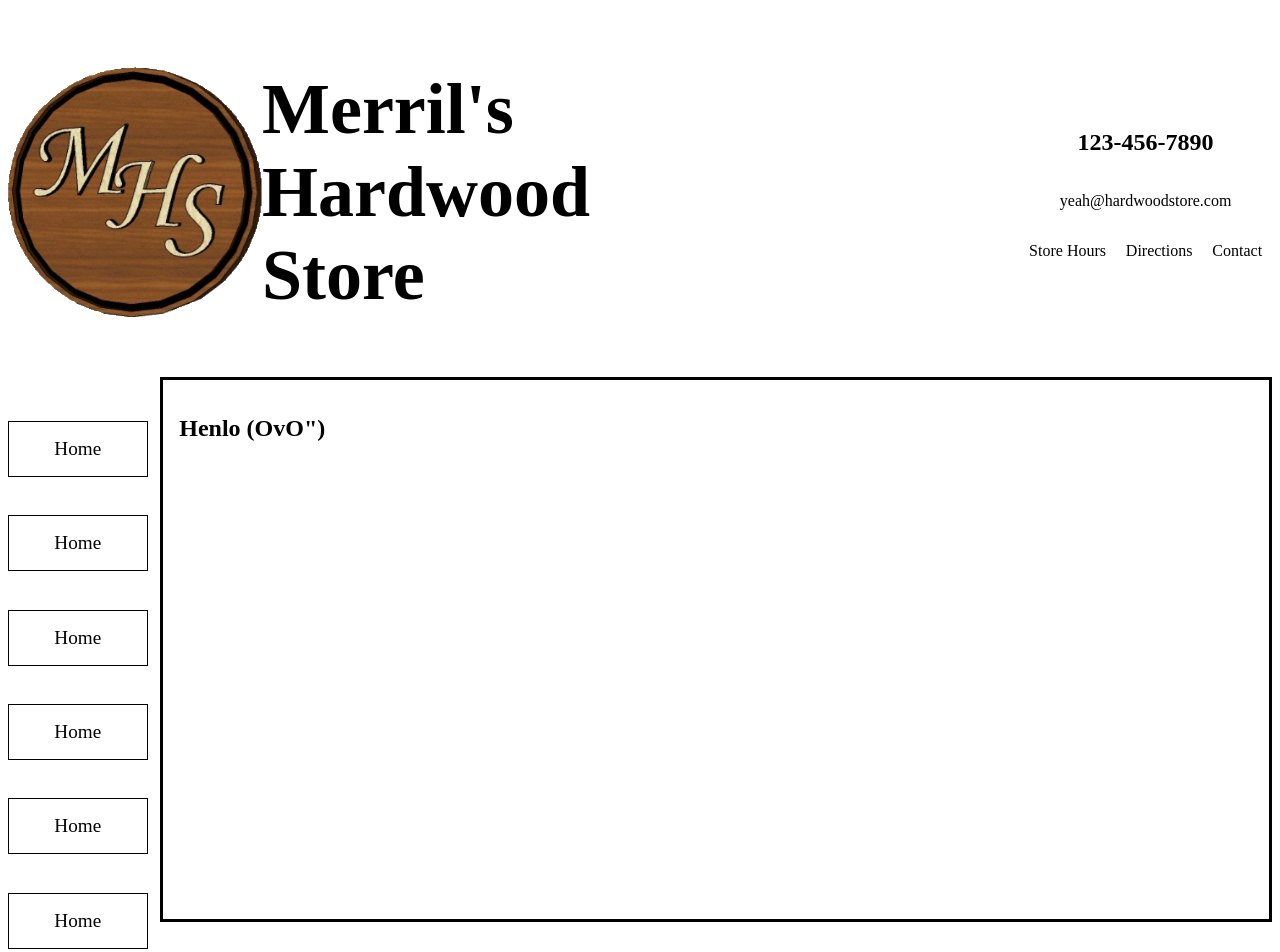
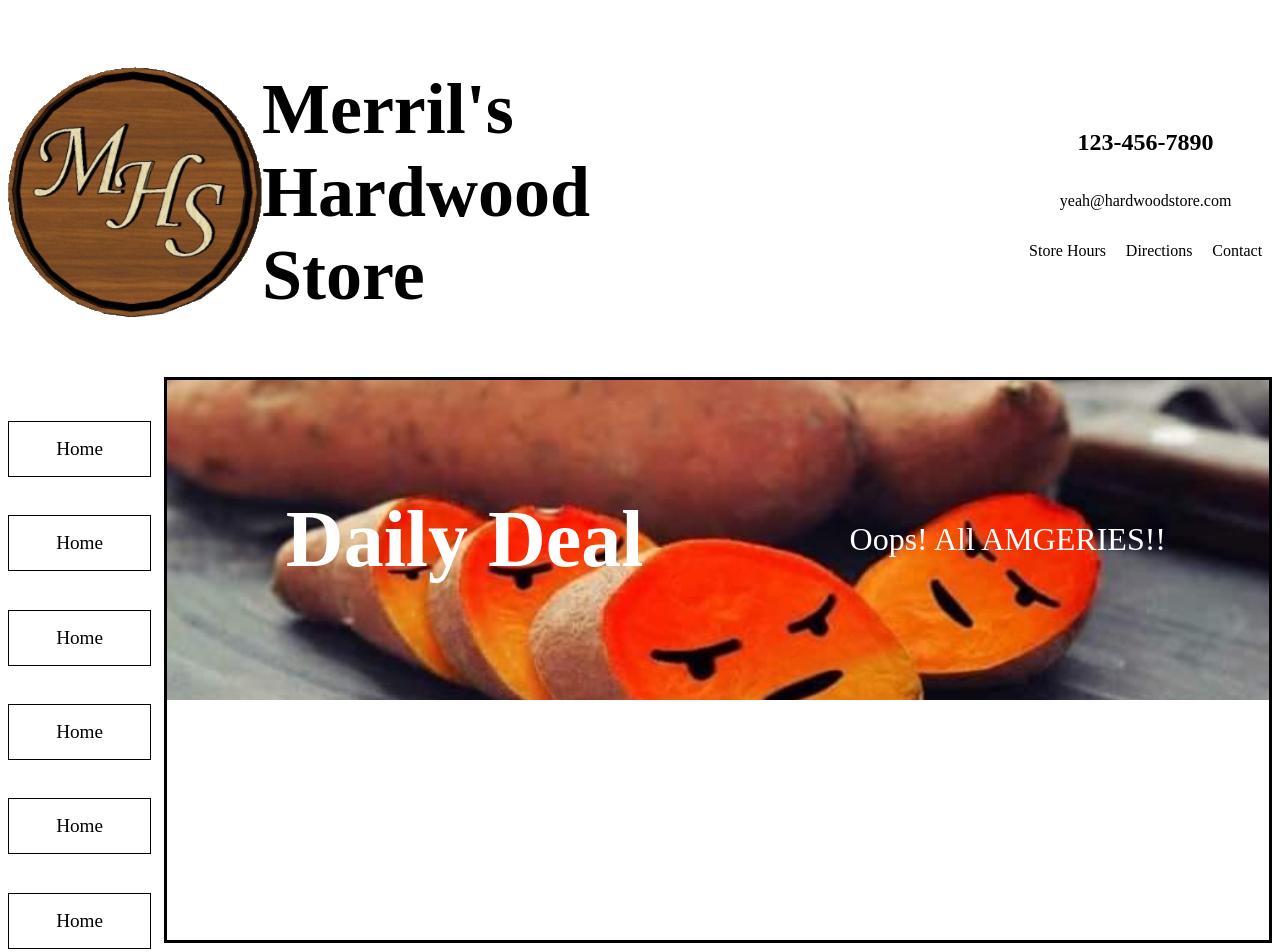
Before and after one commit to Serrowxd/MHSHardwood, a plain HTML site: page index.html in a window 1280 px wide. Shown: the top 952 px of the page. Drawn offline with Linux system fonts and the light colour scheme.

Commit message:
daily banner added

```diff
--- a/css/styles.less
+++ b/css/styles.less
@@ -72,5 +72,26 @@ div {
 .mainbody {
   border: 3px solid black;
   width: 100%;
-  padding: 1rem;
+  height: 70vh;
 }
+
+.daily_banner {
+  width: 100%;
+  align-items: center;
+  justify-content: space-around;
+  background-image: url(../assets/amgeries.jpg);
+  background-repeat: no-repeat;
+  background-size: 100%;
+  background-position: center;
+  height: 20rem;
+  padding-left: 1rem;
+  color: white;
+
+  h1 {
+    font-size: 5rem;
+  }
+
+  p {
+    font-size: 2rem;
+  }
+}
--- a/index.html
+++ b/index.html
@@ -46,7 +46,10 @@
 
       <!-- Body -->
       <div class="mainbody">
-        <h1> Henlo (OvO")</h1>
+        <div class="daily_banner">
+          <h1>Daily Deal</h1>
+          <p>Oops! All AMGERIES!!</p>
+        </div>
       </div>
     </div>
 
```
Also changed, not shown: assets/amgeries.jpg (added), css/styles.css.
